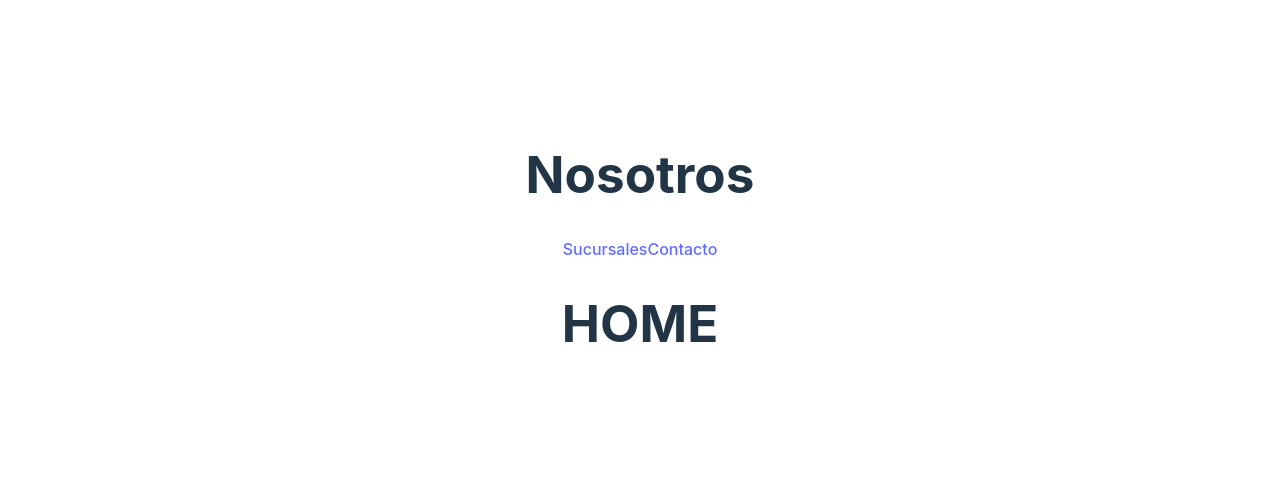
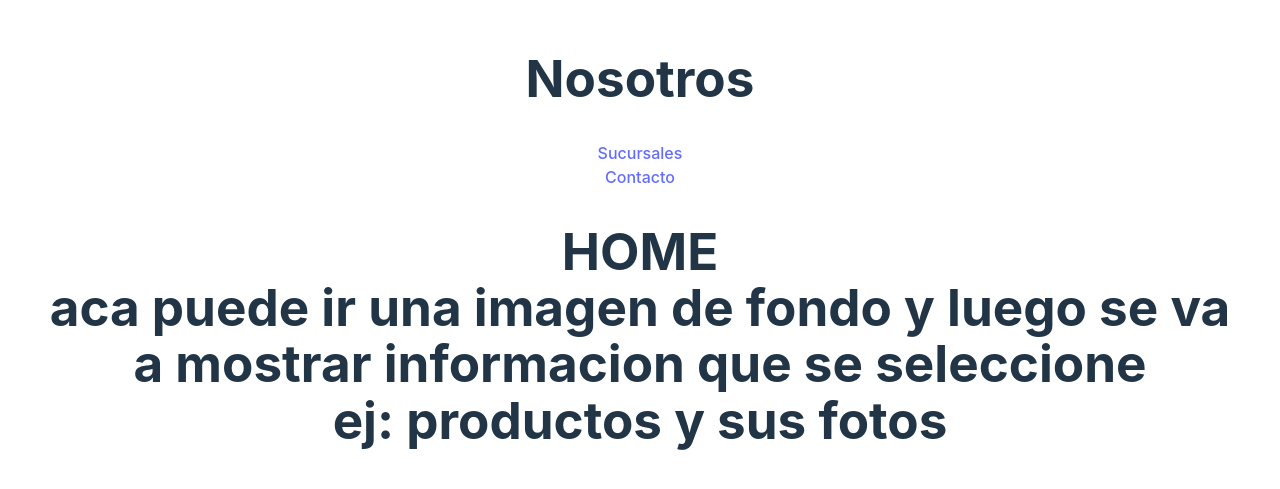
Before and after one commit to juanbosquedev/BosqueBakery, a React (Vite) app: page /home in a window 1280 px wide. Shown: the part 151-640 px from the top of the page. Built offline with nearby package versions, Linux system fonts and the light colour scheme.

Commit message:
description

```diff
--- a/src/contact.jsx
+++ b/src/contact.jsx
@@ -1,3 +1,4 @@
+import { Link } from "react-router-dom";
 export default function Contacto() {
   return (
     <form>
@@ -19,6 +20,7 @@ export default function Contacto() {
       <button type="submit" id="inputButton" name="inputButton">
         Enviar
       </button>
+      <Link to="/home">voler</Link>
     </form>
   );
 }
--- a/src/home.jsx
+++ b/src/home.jsx
@@ -1,7 +1,9 @@
 export default function Home (){
     return(
         <div>
-            <h1>HOME</h1>
+            <h1>HOME<br/>
+            aca puede ir una imagen de fondo y luego se va a mostrar informacion que se seleccione<br/>
+            ej: productos y sus fotos</h1>
         </div>
     )
 }
--- a/src/nav.jsx
+++ b/src/nav.jsx
@@ -4,8 +4,10 @@ export default function Nav() {
   return (
     <div>
       <h1>Nosotros</h1>
-      <Link to='/sucursales'>Sucursales</Link>
-      <Link to='/contacto'>Contacto</Link>
+      <Link to="/sucursales">Sucursales</Link>
+      <br />
+      <Link to="/contacto">Contacto</Link>
+      <br />
     </div>
   );
 }
```
